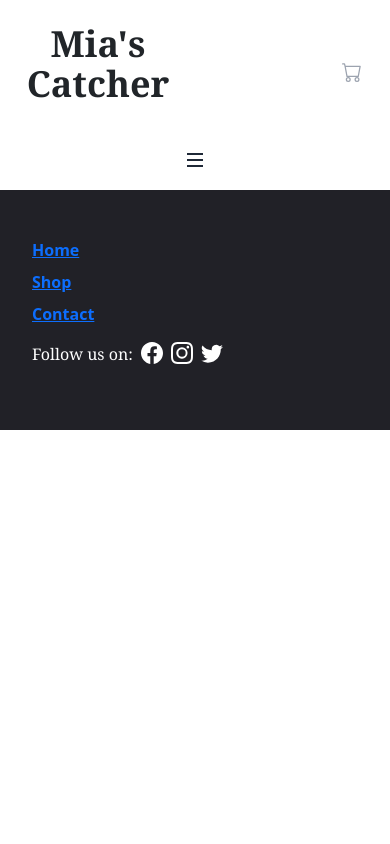
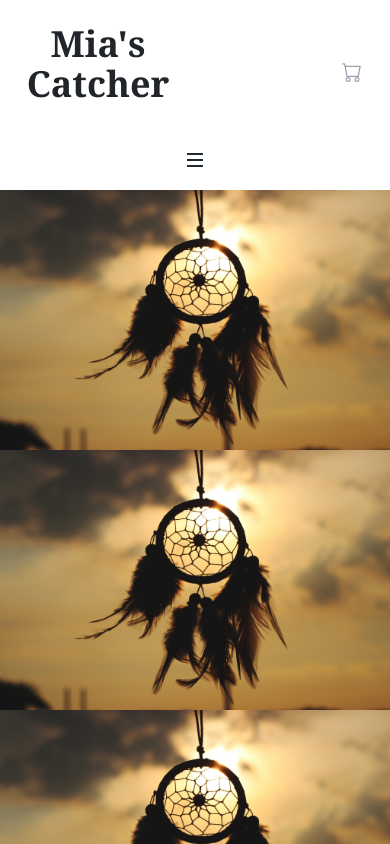
Before and after one commit to Sage4tk/m-dreamcatcher, a React (Create React App) app: page / in a window 390 px wide. Shown: the top 844 px of the page. Built offline with nearby package versions, Linux system fonts and the light colour scheme; the HTML template or start-up script is replaced by a standard one.

Commit message:
fixed nav bar bug for mobiles and start work on landing page

```diff
--- a/public/index.html
+++ b/public/index.html
@@ -1,5 +1,5 @@
 <!DOCTYPE html>
-<html lang="en">
+<html lang="en" style="overflow-x: hidden;">
   <head>
     <meta charset="utf-8" />
     <meta name="viewport" content="width=device-width, initial-scale=1" />
@@ -9,7 +9,7 @@
     />
     <title>Mia's Catcher</title>
   </head>
-  <body>
+  <body style="overflow-x:hidden">
     <noscript>You need to enable JavaScript to run this app.</noscript>
     <div id="root"></div>
   </body>
--- a/src/components/Nav.tsx
+++ b/src/components/Nav.tsx
@@ -37,7 +37,7 @@ export default function Nav() {
                         <div className={bar ? "w-4 h-0.5 bg-white":"w-4 h-0.5 bg-gray-800"}></div>
                         <div className={bar ? "w-4 h-0.5 bg-white":"w-4 h-0.5 bg-gray-800"}></div>
                     </div>
-                    <nav className={bar?"bg-white h-auto lg:h-100 w-screen lg:w-auto absolute lg:flex-row lg:flex text-gray-400 p-[8px] lg:p-0 z-[-1] lg:z-auto translate-y-[120px] lg:translate-y-0 transition-all":"h-auto lg:h-100 w-screen lg:w-auto absolute lg:flex-row lg:flex text-gray-400 p-[8px] lg:p-0 z-[-1] lg:z-auto translate-y-[-80px] lg:translate-y-0 transition-all bg-white"}>
+                    <nav className={bar?"bg-white h-auto lg:h-100 w-screen lg:w-auto absolute lg:flex-row lg:flex text-gray-400 p-[8px] lg:p-0 z-[0] lg:z-auto translate-y-[120px] lg:translate-y-0 transition-all":"h-auto lg:h-100 w-screen lg:w-auto absolute lg:flex-row lg:flex text-gray-400 p-[8px] lg:p-0 z-[-1] lg:z-auto translate-y-[-80px] lg:translate-y-0 transition-all bg-white"}>
                         <a href="#" className="flex items-center p-3 lg:px-4 font-bold hover:text-black">Home</a>
                         <a href="#" className="flex items-center p-3 lg:px-4 font-bold hover:text-black">Shop</a>
                         <a href="#" className="flex items-center p-3 lg:px-4 font-bold hover:text-black">Contact</a>
--- a/src/pages/Home.tsx
+++ b/src/pages/Home.tsx
@@ -8,8 +8,10 @@ import landing from "../images/dreamcatcher_land.jpg";
 export default function Home() {
     return (
         <>
+            <Nav />
+            <div className="w-screen max-w-full h-screen  bg-landing-img bg-contain overflow-x-hidden">
 
-            <Nav />
+            </div>
             <Footer />
         </>
     )
--- a/tailwind.config.js
+++ b/tailwind.config.js
@@ -4,7 +4,11 @@ module.exports = {
     "./src/**/*.{js,jsx,ts,tsx}",
   ],
   theme: {
-    extend: {},
+    extend: {
+      backgroundImage: {
+        'landing-img': 'url("../src/images/dreamcatcher_land.jpg")'
+      }
+    },
   },
   plugins: [],
 }
```
